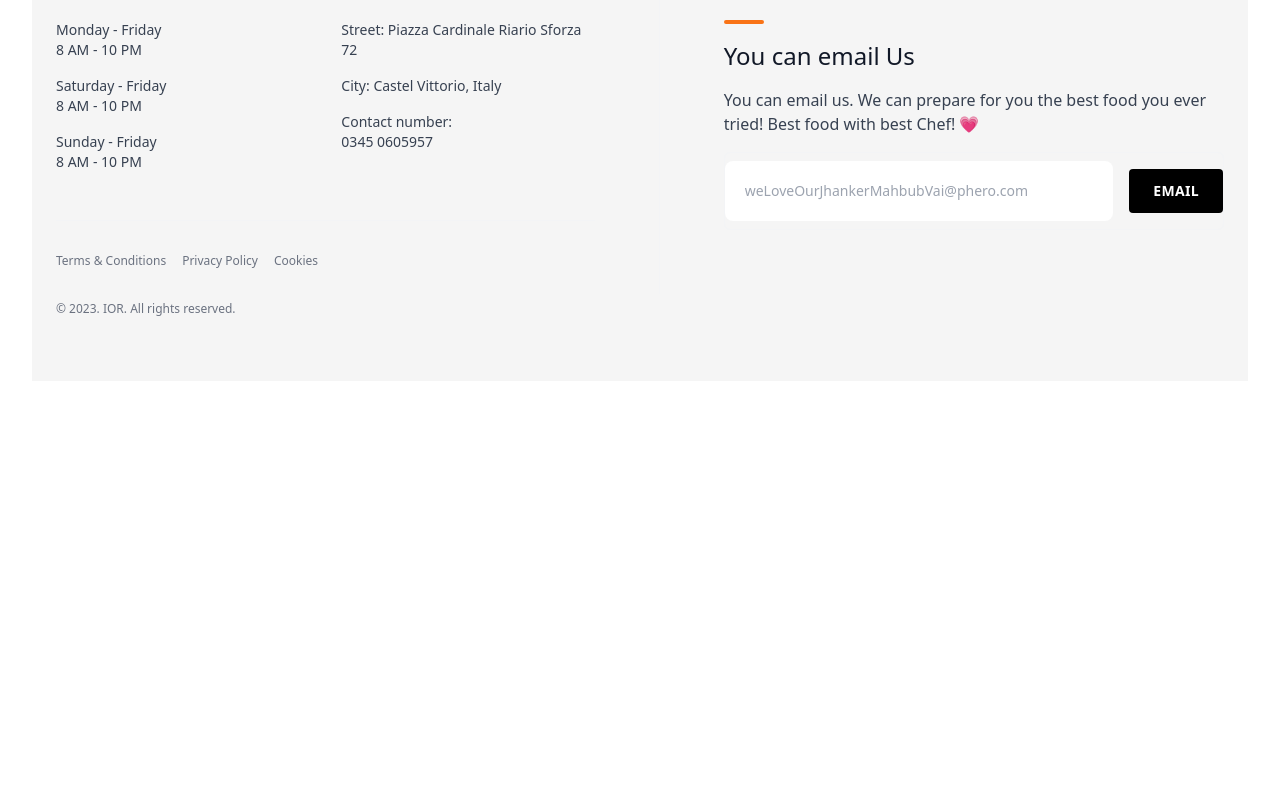
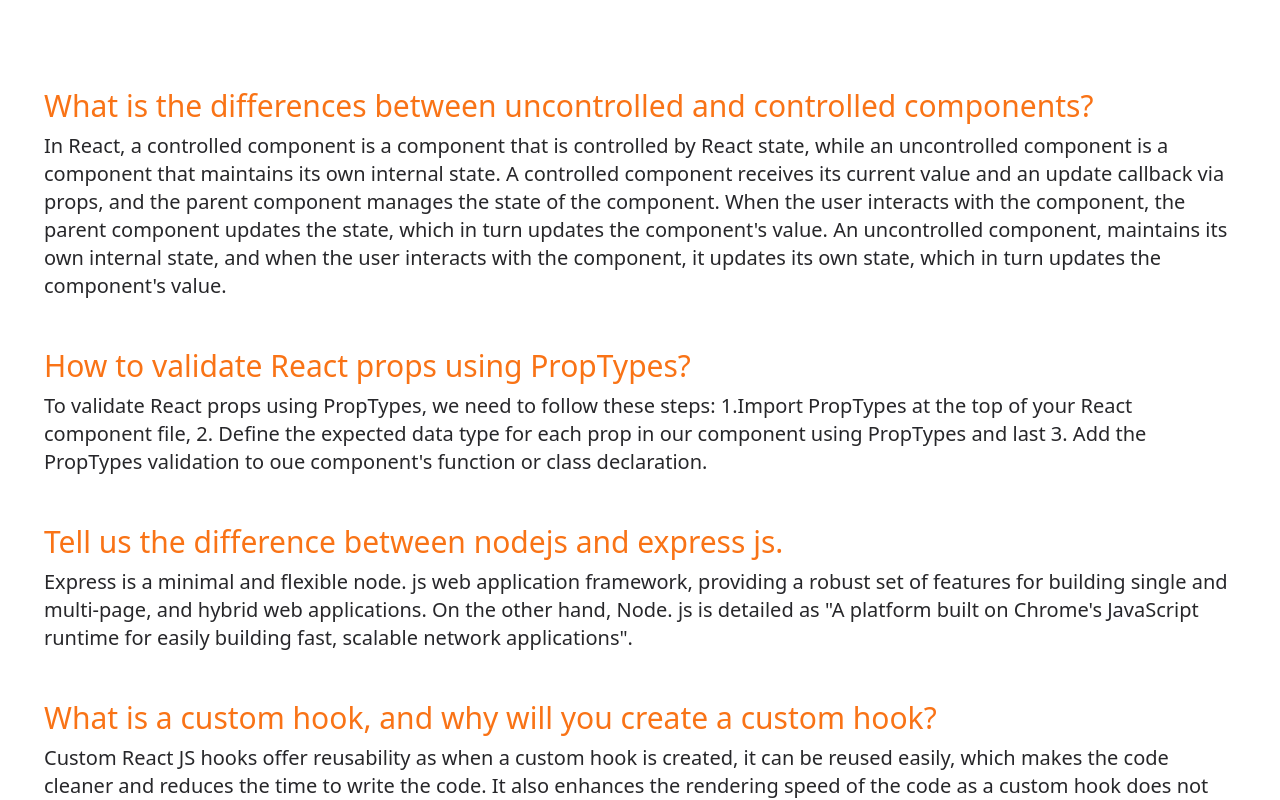
Before and after one commit to RF-Rezon/chef-recipe-hunter, a React (Vite) app: page /blogs in a window 1280 px wide. Shown: the part 320-1120 px from the top of the page. Before the commit the page ends 800 px from the top, so only its background shows below. Built offline with nearby package versions, Linux system fonts and the light colour scheme; no server answers; what tw-elements would draw is missing.

Commit message:
loading fixed

```diff
--- a/src/AuthProvider/AuthProvider.jsx
+++ b/src/AuthProvider/AuthProvider.jsx
@@ -1,4 +1,5 @@
 import {
+  GithubAuthProvider,
   GoogleAuthProvider,
   createUserWithEmailAndPassword,
   getAuth,
@@ -8,7 +9,6 @@
 } from "firebase/auth";
 import React, { createContext, useEffect, useState } from "react";
 import app from "./app";
-import { GithubAuthProvider } from "firebase/auth";
 
 const auth = getAuth(app);
 export const AuthContext = createContext(null);
@@ -17,25 +17,30 @@
 
   const [user, setUser] = useState(null);
   const [loading, setLoading] = useState(true);
+
   const googleProvider = new GoogleAuthProvider();
   const gitProvider = new GithubAuthProvider();
 
   // Create User
   const createUser = (email, password) => {
+    setLoading(true)
     return createUserWithEmailAndPassword(auth, email, password);
   };
   // Sign In User
   const signInUser = (email, password) => {
+    setLoading(true)
     return signInWithEmailAndPassword(auth, email, password);
   };
 
   // Sign In with Google
   const signInWithGoogle = () => {
+    setLoading(true)
     return signInWithPopup(auth, googleProvider);
   };
 
 // Sign In with GitHub
   const signInWithGitHub = () => {
+    setLoading(true)
     return signInWithPopup(auth, gitProvider);
   };
 
@@ -48,7 +53,7 @@
     return () => unsubscribe();
   }, []);
 
-  const authInfo = { user, createUser, signInUser, signInWithGoogle, signInWithGitHub };
+  const authInfo = { user, createUser, signInUser, signInWithGoogle, signInWithGitHub, loading };
   return (
     <div>
       <AuthContext.Provider value={authInfo}>{children}</AuthContext.Provider>
--- /dev/null
+++ b/src/AuthProvider/PrivateRoute.jsx
@@ -0,0 +1,18 @@
+import React, { useContext } from 'react';
+import { Navigate, useLocation } from 'react-router-dom';
+import Spninner from '../Utils/spninner';
+import { AuthContext } from './AuthProvider';
+
+const PrivateRoute = ({children}) => {
+    const {user, loading} = useContext(AuthContext);
+    const location = useLocation();
+    if(loading){
+        return <div>{<Spninner/>}</div>
+    }
+    if(user){
+        return children
+    }
+    return <Navigate state={{path: location}} to={"/login"}/>
+};
+
+export default PrivateRoute;
--- a/src/Pages/Blogs/Blogs.jsx
+++ b/src/Pages/Blogs/Blogs.jsx
@@ -1,11 +1,50 @@
-import React from 'react';
+import React from "react";
 
 const Blogs = () => {
-    return (
-        <div>
-            Blogs
+  return (
+    <div>
+      <div>
+        <div className="text-center p-6 py-10">
+          <p className="md:text-4xl text-2xl font-semibold text-black bg-orange-500 w-full md:py-8 py-2 rounded-sm">Blogs</p>
         </div>
-    );
+        <div className="my-10">
+          <div className="px-3 py-5">
+            <p className="md:text-3xl text-2xl font-medium  text-orange-500">
+              What is the differences between uncontrolled and controlled components?
+            </p>
+            <p className="md:text-xl text-sm font-medium mt-2 text-zinc-800">
+              In React, a controlled component is a component that is controlled by React state, while an uncontrolled
+              component is a component that maintains its own internal state. A controlled component receives its
+              current value and an update callback via props, and the parent component manages the state of the
+              component. When the user interacts with the component, the parent component updates the state, which in
+              turn updates the component's value. An uncontrolled component, maintains its own internal state, and when
+              the user interacts with the component, it updates its own state, which in turn updates the component's
+              value.
+            </p>
+          </div>
+          <div className="px-3 py-5">
+            <p className="md:text-3xl text-2xl font-medium my-2 text-orange-500">
+            How to validate React props using PropTypes?
+            </p>
+            <p className="md:text-xl text-sm font-medium text-zinc-800">To validate React props using PropTypes, we need to follow these steps: 1.Import PropTypes at the top of your React component file, 2. Define the expected data type for each prop in our component using PropTypes and last 3. Add the PropTypes validation to oue component's function or class declaration.</p>
+          </div>
+
+          <div className="px-3 py-5">
+            <p className="md:text-3xl text-2xl font-medium my-2  text-orange-500">
+            Tell us the difference between nodejs and express js.
+            </p>
+            <p className="md:text-xl text-sm font-medium text-zinc-800">Express is a minimal and flexible node. js web application framework, providing a robust set of features for building single and multi-page, and hybrid web applications. On the other hand, Node. js is detailed as "A platform built on Chrome's JavaScript runtime for easily building fast, scalable network applications".</p>
+          </div>
+          <div className="px-3 py-5">
+            <p className="md:text-3xl text-2xl font-medium  my-2 text-orange-500">
+            What is a custom hook, and why will you create a custom hook?
+            </p>
+            <p className="md:text-xl text-sm font-medium text-zinc-800">Custom React JS hooks offer reusability as when a custom hook is created, it can be reused easily, which makes the code cleaner and reduces the time to write the code. It also enhances the rendering speed of the code as a custom hook does not need to be rendered again and again while rendering the whole code.</p>
+          </div>
+        </div>
+      </div>
+    </div>
+  );
 };
 
 export default Blogs;
--- a/src/Pages/Register Page/RegisterPage.jsx
+++ b/src/Pages/Register Page/RegisterPage.jsx
@@ -45,7 +45,7 @@
 
 
   return (
-    <div className="m-5 mb-40 md:mb-10">
+    <div className="m-5 mb-52 md:mb-10">
       <section className="h-screen">
         <div className="h-full">
           <div className="g-6 flex h-full flex-wrap items-center justify-center lg:justify-between">
--- a/src/Router/Router.jsx
+++ b/src/Router/Router.jsx
@@ -1,46 +1,50 @@
-import React from 'react';
-import { createBrowserRouter } from 'react-router-dom';
-import Blogs from '../Pages/Blogs/Blogs';
-import ErrorPage from '../Layouts/404Page';
-import Main from '../Layouts/Main';
-import Home from '../Pages/Home/Home';
-import RegisterPage from '../Pages/Register Page/RegisterPage';
-import LogInPage from '../Pages/Sign In Page/LogInPage';
-import ViewDetailsCard from './../ViewDetailsCard/ViewDetailsCard';
-
+import React from "react";
+import { createBrowserRouter } from "react-router-dom";
+import ErrorPage from "../Layouts/404Page";
+import Main from "../Layouts/Main";
+import Blogs from "../Pages/Blogs/Blogs";
+import Home from "../Pages/Home/Home";
+import RegisterPage from "../Pages/Register Page/RegisterPage";
+import LogInPage from "../Pages/Sign In Page/LogInPage";
+import PrivateRoute from './../AuthProvider/PrivateRoute';
+import ViewDetailsCard from "./../ViewDetailsCard/ViewDetailsCard";
 
 const router = createBrowserRouter([
   {
     path: "/",
-      element: <Main/>,
-      children:[
+    element: <Main />,
+    children: [
       {
-            path:"/",
-            element: <Home/>
+        path: "/",
+        element: <Home />,
       },
       {
-            path:":id",
-            element: <ViewDetailsCard/>,
-            loader: ({params})=> fetch(`http://localhost:5000/${params.id}`)
+        path: ":id",
+        element: (
+          <PrivateRoute>
+            <ViewDetailsCard />
+          </PrivateRoute>
+        ),
+        loader: ({ params }) => fetch(`http://localhost:5000/${params.id}`),
       },
       {
-            path:"blogs",
-            element: <Blogs/>
+        path: "blogs",
+        element: <Blogs />,
       },
       {
-            path:"login",
-            element: <LogInPage/>
+        path: "login",
+        element: <LogInPage />,
       },
       {
-            path:"register",
-            element: <RegisterPage/>
+        path: "register",
+        element: <RegisterPage />,
       },
-      ]
+    ],
   },
   {
     path: "*",
-        element: <ErrorPage/>
-    }
+    element: <ErrorPage />,
+  },
 ]);
 
 export default router;
--- a/src/Utils/NavBar/Navbar.jsx
+++ b/src/Utils/NavBar/Navbar.jsx
@@ -89,7 +89,7 @@
                     <span data-tooltip-id="my-tooltip" data-tooltip-content={user?.displayName}>
                       <img
                         data-tooltip-target="tooltip-default"
-                        src={user?.photoURL}
+                        src={user.photoURL}
                         className="rounded-full w-10 h-10"
                         alt=""
                         loading="lazy"
```
Also changed, not shown: src/Pages/Sign In Page/LogInPage.jsx (+5 -17 lines). Lines whose indentation alone changed are shown as unchanged.
